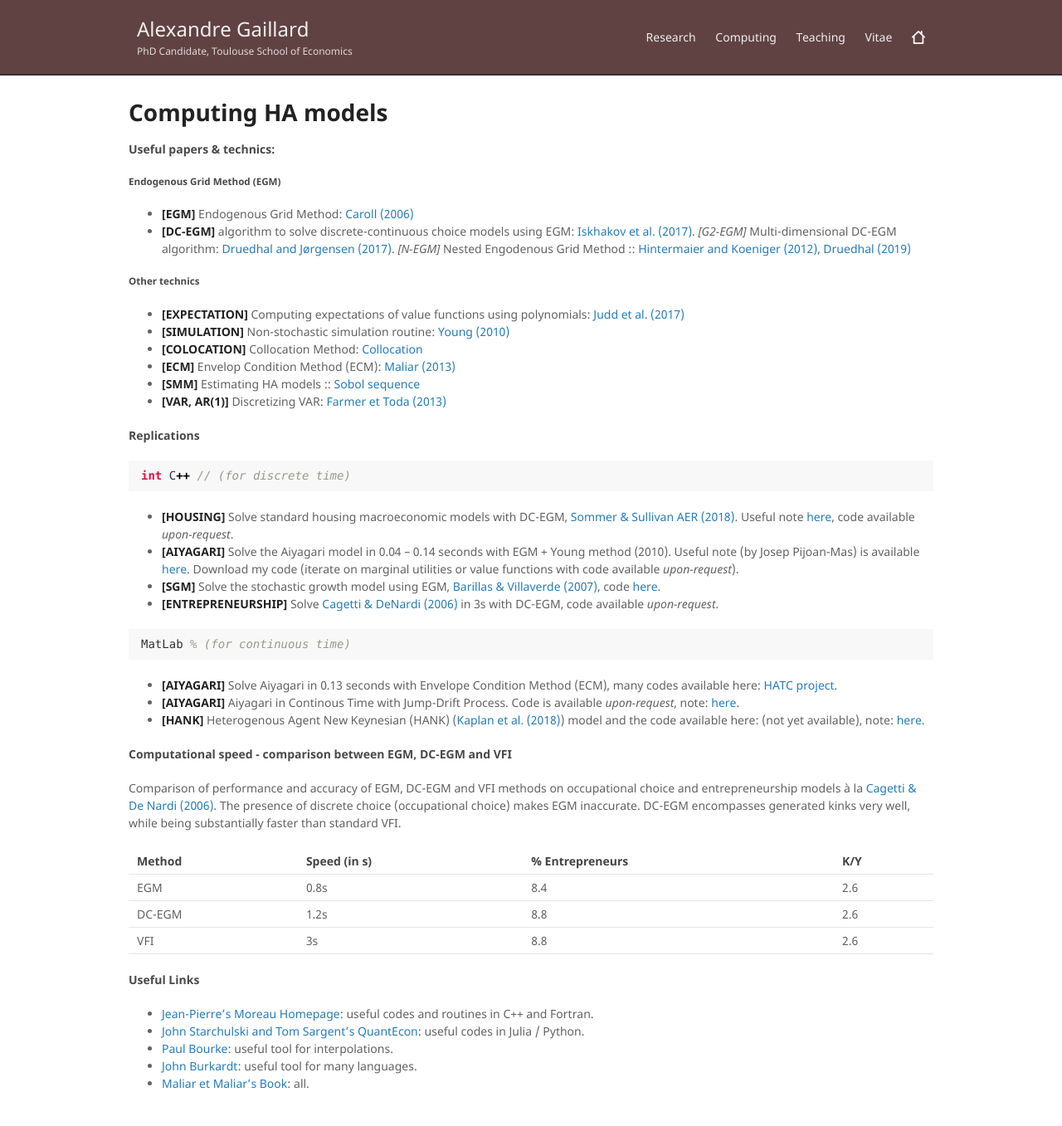
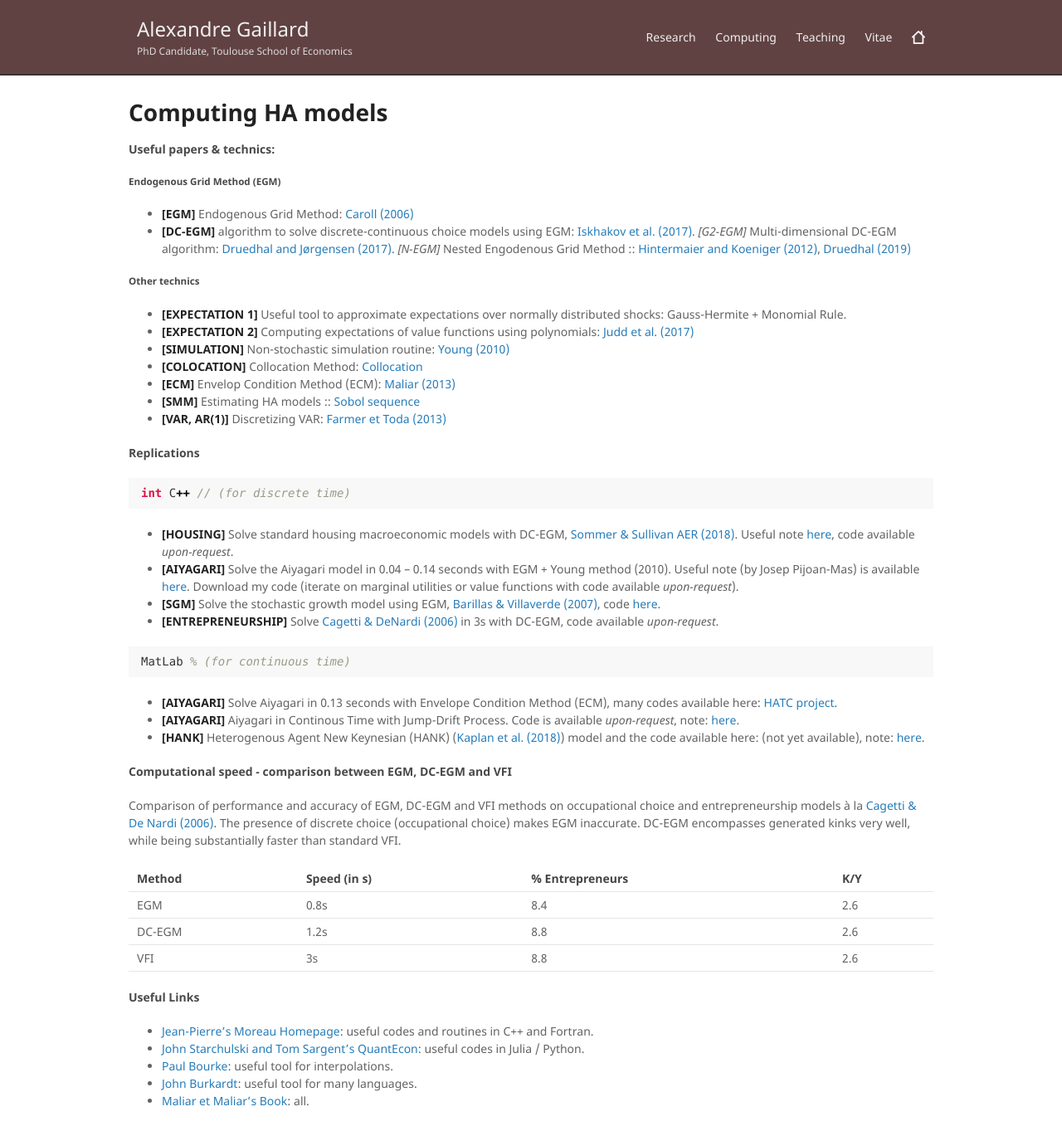
Before and after one commit to AGaillardTSE/AGaillardTSE.github.io, a Jekyll site: the page built from computing.md, in a window 1280 px wide. Shown: the whole page at 83% size. Built offline with Jekyll 4.4.1, drawn with Linux system fonts in a browser that asks for light colours; our own code applies the rules of GitHub Pages for plain Markdown files; before the commit the page ends 1336 px from its top, so only the background shows below that.

Commit message:
Update computing.md

```diff
--- a/computing.md
+++ b/computing.md
@@ -12,7 +12,8 @@ layout: page
 
 ##### Other technics
 
-* **[EXPECTATION]** Computing expectations of value functions using polynomials: [Judd et al. (2017)](https://onlinelibrary.wiley.com/doi/abs/10.3982/QE329)
+* **[EXPECTATION 1]** Useful tool to approximate expectations over normally distributed shocks: Gauss-Hermite + Monomial Rule.
+* **[EXPECTATION 2]** Computing expectations of value functions using polynomials: [Judd et al. (2017)](https://onlinelibrary.wiley.com/doi/abs/10.3982/QE329)
 * **[SIMULATION]** Non-stochastic simulation routine: [Young (2010)](http://people.virginia.edu/~ey2d/young_2010.pdf)
 * **[COLOCATION]** Collocation Method: [Collocation](https://en.wikipedia.org/wiki/Collocation_method)
 * **[ECM]** Envelop Condition Method (ECM): [Maliar (2013)](https://stanford.edu/~maliarl/Files/EL2013.pdf)
```
